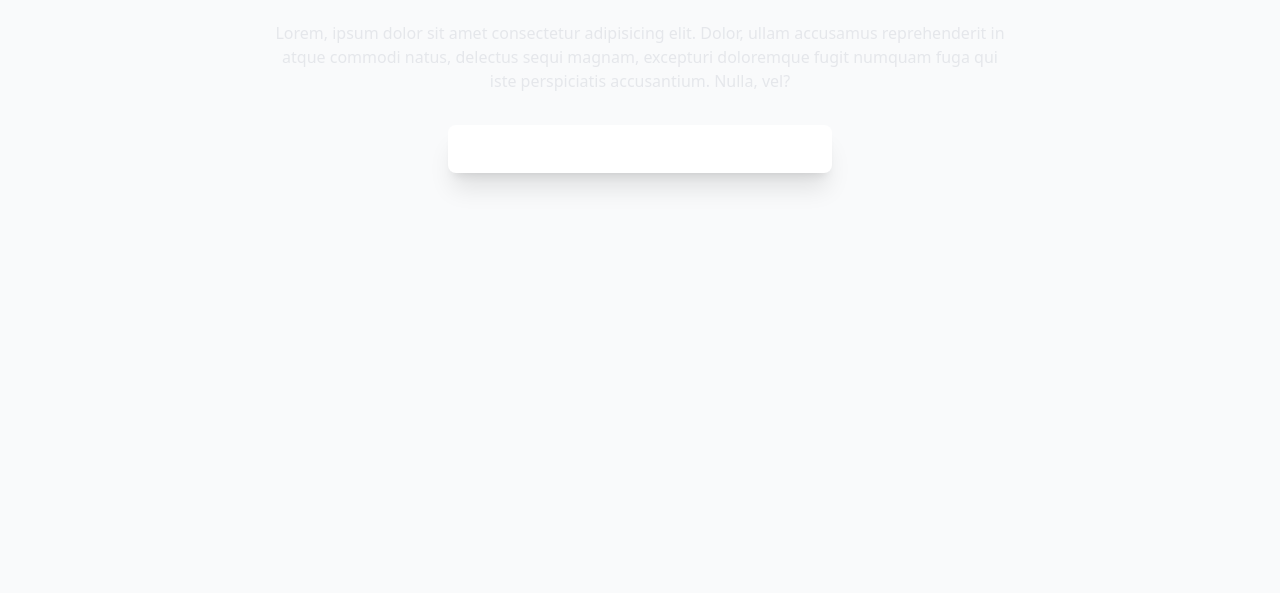
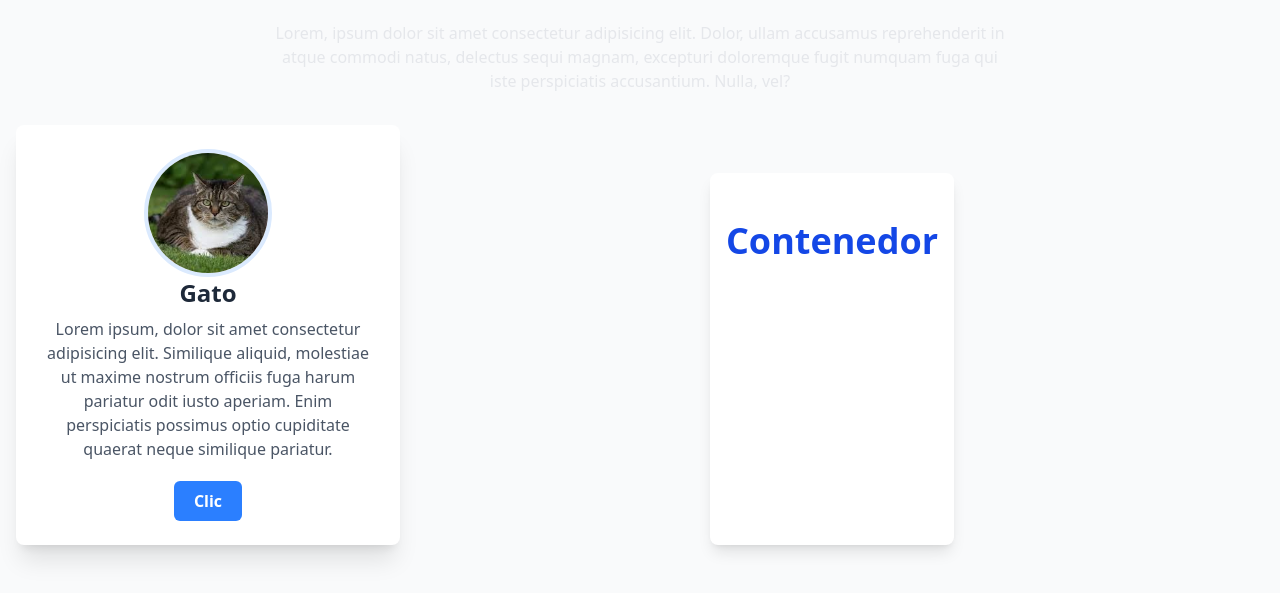
Before and after one commit to KEIRMAUZ/practicaAlan, a plain HTML site: page index.html in a window 1280 px wide. Shown: the part 587-1180 px from the top of the page. Before the commit the page ends 808 px from the top, so only its background shows below. Drawn offline with nearby package versions, Linux system fonts and the light colour scheme.

Commit message:
[ADD] Inicio de practica

```diff
--- a/index.html
+++ b/index.html
@@ -30,8 +30,21 @@
 
     <div class="flex justify-center mb-12 px-4">
       <div class="bg-white rounded-lg shadow-xl max-w-sm w-full p-6 flex flex-col items-center">
+        <img src="images.jpg" alt="GATO GORDOO" title="GATO GORDO" class="w-32 h-32 object-cover rounded-full md-4 border-4 border-blue-100">
+        <h2 class="text-2xl font-semibold mb-2 text-gray-800">Gato</h2>
+        <p class="text-gray-600 text-center leanding-relaxed">
+          Lorem ipsum, dolor sit amet consectetur adipisicing elit. Similique aliquid, molestiae ut maxime nostrum officiis fuga harum pariatur odit iusto aperiam. Enim perspiciatis possimus optio cupiditate quaerat neque similique pariatur.
+        </p>
+        <button class="mt-5 bg-blue-500 text-white font-bold py-2 px-5 rounded-md hover:bg-blue-600 transition duration-300 hover:scale-125">Clic</button>
+      </div>
+      <section class="max-w-6xl mx-auto mt-12 px-4 py-12 bg-white rounded-lg shadow-lg ">
+        <h3 class="text-3xl md:text-4xl font-bold text-center text-blue-700 mb-10">Contenedor</h3>
+        <div class="grid grid-cols-1 md:grid-cols-3 gap-8 ">
+          <div class="flex flex-cols items-center text-center p-6">
 
-      </div>
+          </div>
+        </div>
+      </section>
     </div>
   </body>
 </html>
```
